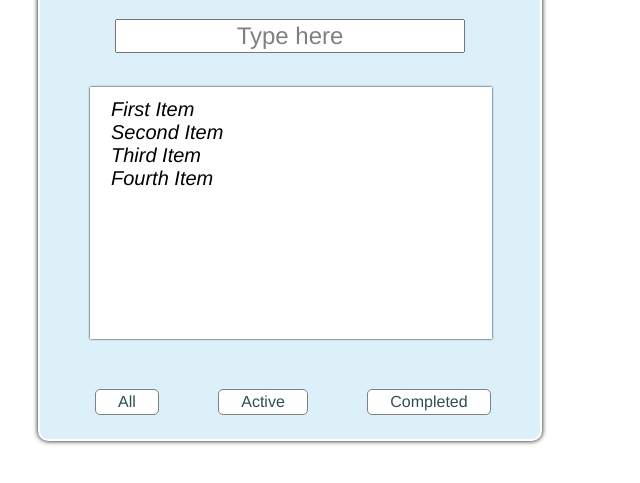
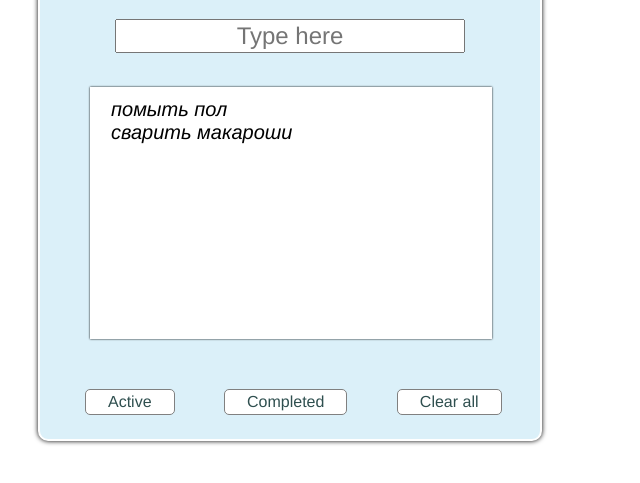
Before and after one commit to rideonshootingstar/todolist, a plain HTML site: page index.html in a window 1280 px wide. Shown: the part 93-576 px from the top of the page, without its empty margins (0-640 px from the left). Drawn offline with Linux system fonts and the light colour scheme.

Commit message:
поменял все говно на псевдокод MIHAIL

```diff
--- a/index.html
+++ b/index.html
@@ -4,24 +4,22 @@
             Todo List
         </title>
         <link rel="stylesheet" type="text/css" href="style.css" />
-        <script src="todo.js"></script>
+
     </head>
     <body>
         <div class="todo-container">
             <h1 class="todo-header">Todo List</h1>
-            <input class="todo-input-text" type="text" value="Type here" id="add"> <!-- хотелось бы сделать так: ввод текста, enter - этот самый текст добавляется к списку ниже -->
+            <form>
+                <input class="todo-input-text" type="text" placeholder="Type here" id="add">
+            </form>
                 <div class="todo-items-container">
-                    <ul class="todo-items">
-                        <li>First Item</li>
-                        <li>Second Item</li>
-                        <li>Third Item</li>
-                        <li>Fourth Item</li>
+                    <ul class="todo-items" id="items">
                     </ul>
                 </div>
-                <button class="button">All</button> <!-- все записи -->
-                <button class="button">Active</button> <!-- активные/текущие записи -->
-                <button class="button">Completed</button> <!-- выполненные записи (планируется зачеркивать такие к хуям) -->
+                <button class="button">Active</button> <!-- все записи -->
+                <button class="button">Completed</button> <!-- активные/текущие записи -->
+                <button class="button">Clear all</button> <!-- выполненные записи (планируется зачеркивать такие к хуям) -->
         </div>
-
+        <script src="todo.js"></script>
     </body>
 </html> <!-- test -->
--- a/style.css
+++ b/style.css
@@ -49,6 +49,12 @@ html * {
     margin-top: 10px;
     padding: 0;
     margin-left: 20px;
+    text-decoration: none;
+}
+
+.checked {
+    text-decoration: line-through;
+    color: green;
 }
 
 .button {
@@ -61,6 +67,6 @@ html * {
     text-decoration: none;
     font-size: 16px;
     cursor: pointer;
-    margin-left: 55px;
+    margin-left: 45px;
 
   }
--- /dev/null
+++ b/todo.js
@@ -0,0 +1,19 @@
+const todos = [ 'помыть пол', 'сварить макароши' ];
+
+function renderTodos(todosArray) {
+    const todoList = document.querySelector('ul');
+    todoList.innerHTML = '';
+
+    for (const t of todosArray) {
+        todoList.innerHTML += `<li>${t}</li>`;
+        console.log(t);
+    }
+}
+
+renderTodos(todos);
+
+document.getElementById("items").addEventListener("click", function(ev) {
+    if (ev.target && ev.target.nodeName === "LI") {
+        ev.target.classList.toggle("checked");
+    }
+});
```
